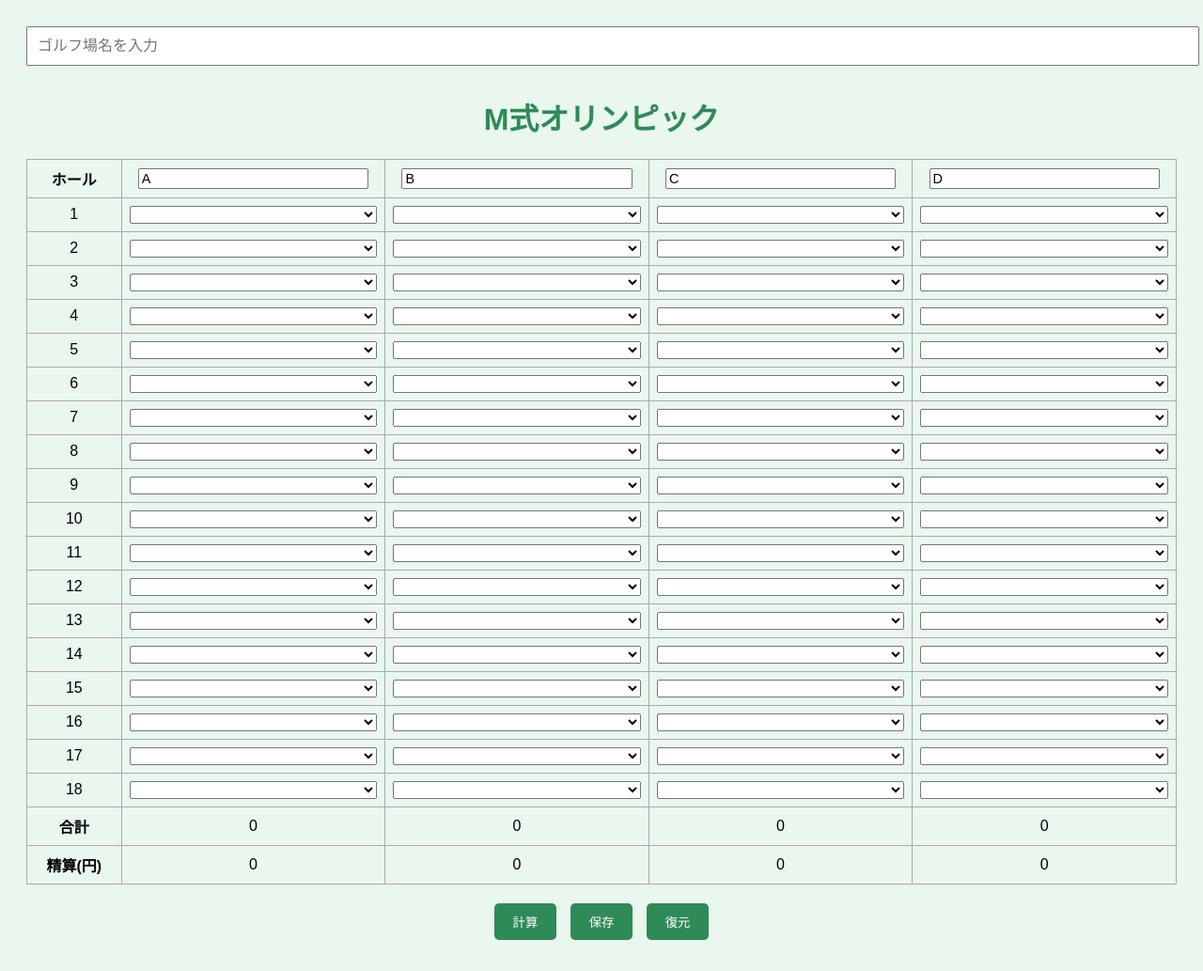
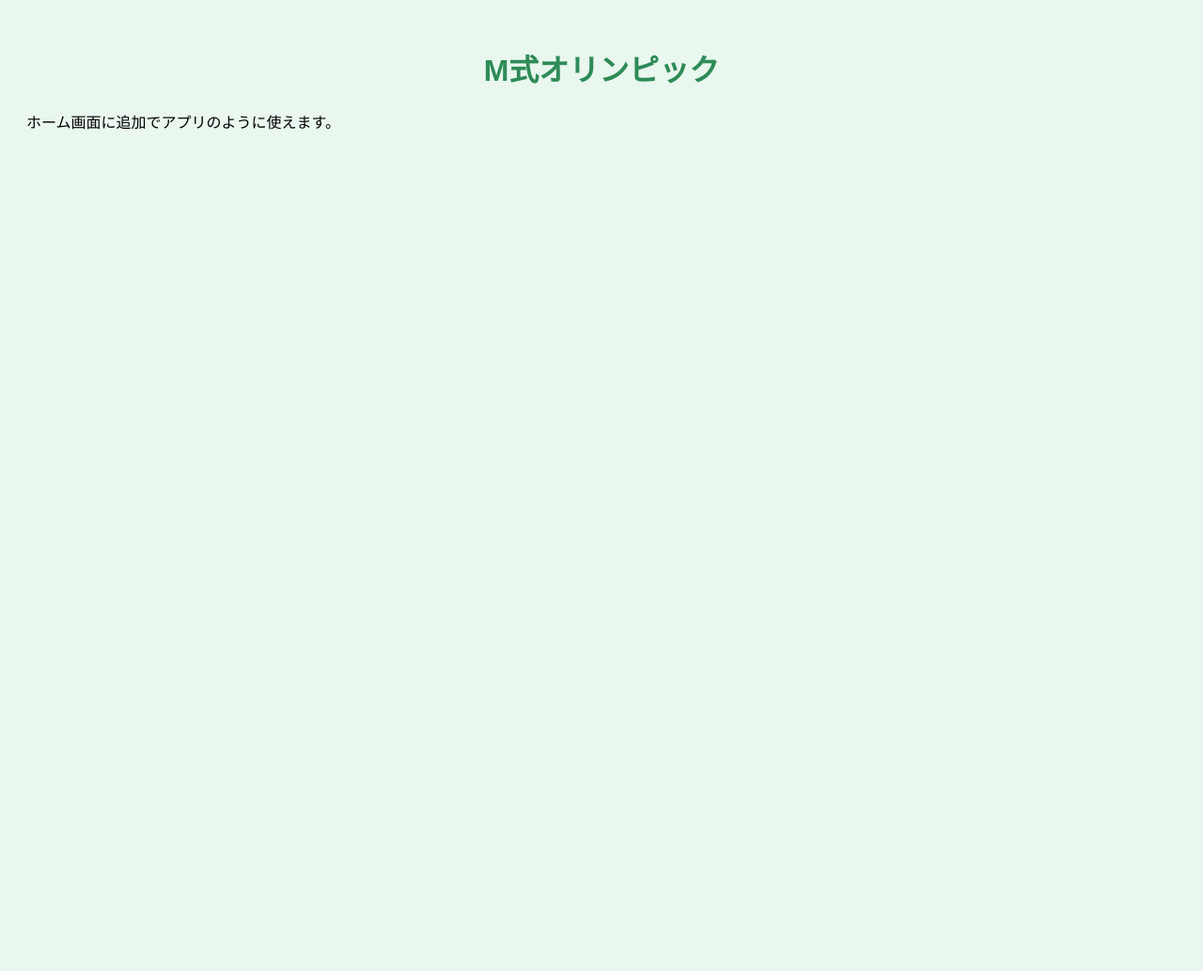
Before and after one commit to nari0923k/Mshiki-orinpic, a plain HTML site: page index.html in a window 1280 px wide. Shown: the whole page at 94% size. After the commit the page ends 800 px from the top, so only its background shows below. Drawn offline with Linux system fonts and the light colour scheme.

Commit message:
Add files via upload

```diff
--- a/index.html
+++ b/index.html
@@ -1,181 +1,17 @@
 <!DOCTYPE html>
-
 <html lang="ja">
 <head>
-<meta charset="utf-8"/>
-<title>M式オリンピック v8</title>
-<meta content="width=device-width, initial-scale=1.0" name="viewport"/>
-<style>
+  <meta charset="utf-8"/>
+  <title>M式オリンピック</title>
+  <meta name="viewport" content="width=device-width, initial-scale=1.0"/>
+  <link rel="manifest" href="manifest.json">
+  <style>
     body { font-family: sans-serif; background: #e9f7ef; padding: 20px; }
     h1 { color: #2e8b57; text-align: center; }
-    table { width: 100%; border-collapse: collapse; margin-top: 10px; }
-    th, td { border: 1px solid #aaa; padding: 8px; text-align: center; }
-    select, input[type="text"] { width: 100%; }
-    .controls { margin-top: 15px; text-align: center; }
-    .controls button { padding: 10px 20px; margin: 5px; background: #2e8b57; color: white; border: none; border-radius: 5px; }
-    .title-input { width: 100%; padding: 10px; font-size: 1em; margin-bottom: 10px; }
-    input.player-name { width: 90%; font-size: 0.9em; }
   </style>
-
-  <link rel="manifest" href="manifest.json">
-  <link rel="icon" href="icon-192.png">
-  <meta name="theme-color" content="#2e8b57">
-  <script>
-    if ('serviceWorker' in navigator) {
-      navigator.serviceWorker.register('service-worker.js');
-    }
-  </script>
 </head>
 <body>
-<input class="title-input" id="courseName" placeholder="ゴルフ場名を入力" type="text"/>
-<h1>M式オリンピック</h1>
-<table id="scoreTable">
-<thead>
-<tr>
-<th>ホール</th>
-<th><input class="player-name" id="nameA" maxlength="3" type="text" value="A"/></th>
-<th><input class="player-name" id="nameB" maxlength="3" type="text" value="B"/></th>
-<th><input class="player-name" id="nameC" maxlength="3" type="text" value="C"/></th>
-<th><input class="player-name" id="nameD" maxlength="3" type="text" value="D"/></th>
-</tr>
-</thead>
-<tbody></tbody>
-<tfoot>
-<tr>
-<th>合計</th>
-<td id="totalA">0</td>
-<td id="totalB">0</td>
-<td id="totalC">0</td>
-<td id="totalD">0</td>
-</tr>
-<tr>
-<th>精算(円)</th>
-<td id="payA">0</td>
-<td id="payB">0</td>
-<td id="payC">0</td>
-<td id="payD">0</td>
-</tr>
-</tfoot>
-</table>
-<div class="controls">
-<button onclick="calculate()">計算</button>
-<button onclick="save()">保存</button>
-<button onclick="load()">復元</button>
-</div>
-<script>
-const scores = {
-  "": 0, "金": 4, "銀": 3, "銅": 2, "鉄": 1,
-  "ダイヤ": 5, "金罰": -1, "銀罰": -2,
-  "銅罰": -3, "鉄罰": -4, "ニアピン": 3
-};
-const players = ["A", "B", "C", "D"];
-const tbody = document.querySelector("#scoreTable tbody");
-
-for (let i = 1; i <= 18; i++) {
-  const row = document.createElement("tr");
-  const holeCell = document.createElement("td");
-  holeCell.textContent = i;
-  row.appendChild(holeCell);
-  for (let j = 0; j < players.length; j++) {
-    const td = document.createElement("td");
-    const select = document.createElement("select");
-    for (let key in scores) {
-      const option = document.createElement("option");
-      option.value = key;
-      option.textContent = key;
-      select.appendChild(option);
-    }
-    td.appendChild(select);
-    row.appendChild(td);
-  }
-  tbody.appendChild(row);
-}
-
-
-
-
-
-
-function calculate() {
-  const totals = [0, 0, 0, 0];
-  const rows = tbody.querySelectorAll("tr");
-
-  const playerSelections = [[], [], [], []]; // A, B, C, D の選択データ
-
-  rows.forEach(row => {
-    const selects = row.querySelectorAll("select");
-    selects.forEach((s, i) => {
-      playerSelections[i].push(s.value);
-    });
-  });
-
-  for (let i = 0; i < 4; i++) {
-    const values = playerSelections[i];
-    let baseTotal = 0;
-
-    values.forEach(val => {
-      baseTotal += scores[val] || 0;
-    });
-
-    let bonus = 0;
-
-    // フルハウス判定：同じ種類が4つ揃ったら（縦列で）
-    const count = {};
-    values.forEach(v => {
-      if (v && !v.includes("罰") && scores[v] > 0) {
-        count[v] = (count[v] || 0) + 1;
-      }
-    });
-
-    for (let key in count) {
-      if (count[key] === 4) {
-        bonus += scores[key] * 4; // フルハウス：元スコアに加えて同じ点数分のボーナス
-      }
-    }
-
-    // ストレート判定：金・銀・銅・鉄が1つずつ揃っている（縦列）
-    const valSet = new Set(values);
-    if (["金", "銀", "銅", "鉄"].every(v => valSet.has(v))) {
-      bonus += 10;  // 基本得点10点はすでに baseTotal に含まれているため、ボーナスは+10点のみ
-    }
-
-    totals[i] = baseTotal + bonus;
-  }
-
-  totals.forEach((total, i) => {
-    document.getElementById("total" + players[i]).textContent = total;
-  });
-
-  const payments = totals.map((t, i, arr) => {
-    const others = arr.filter((_, j) => j != i).reduce((a, b) => a + b, 0);
-    return t * 100 * (arr.length - 1) - others * 100;
-  });
-
-  payments.forEach((p, i) => {
-    document.getElementById("pay" + players[i]).textContent = p;
-  });
-}
-
-function save() {
-  const data = Array.from(tbody.querySelectorAll("select")).map(s => s.value);
-  localStorage.setItem("olympicData", JSON.stringify(data));
-  localStorage.setItem("courseName", document.getElementById("courseName").value);
-  players.forEach(p => {
-    localStorage.setItem("name" + p, document.getElementById("name" + p).value);
-  });
-}
-
-function load() {
-  const data = JSON.parse(localStorage.getItem("olympicData") || "[]");
-  const selects = tbody.querySelectorAll("select");
-  data.forEach((val, i) => {
-    if (selects[i]) selects[i].value = val;
-  });
-  document.getElementById("courseName").value = localStorage.getItem("courseName") || "";
-  players.forEach(p => {
-    document.getElementById("name" + p).value = localStorage.getItem("name" + p) || p;
-  });
-}
-</script>
+  <h1>M式オリンピック</h1>
+  <p>ホーム画面に追加でアプリのように使えます。</p>
 </body>
 </html>
```
Also changed, not shown: icon-192.png (added), manifest.json (added).
